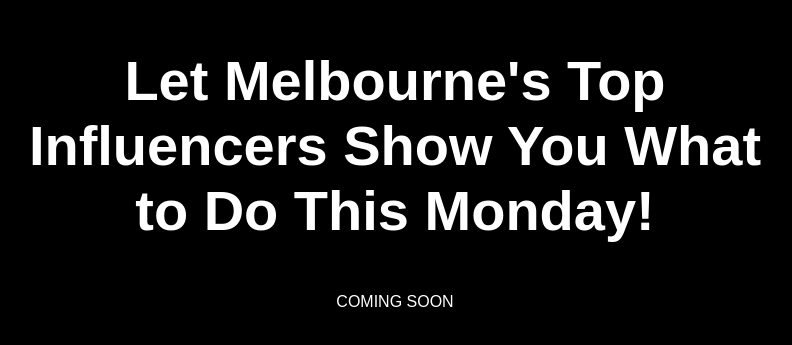
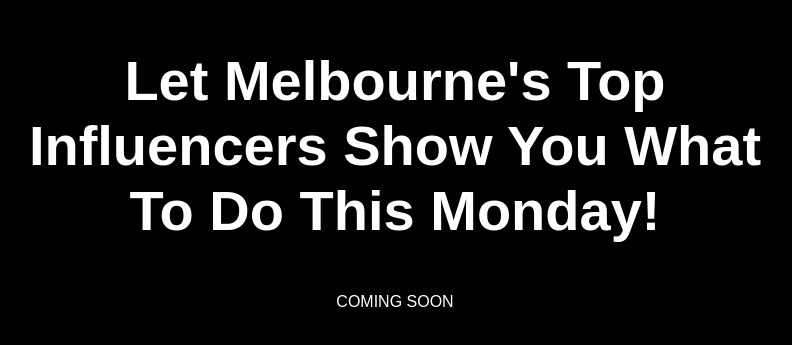
Before and after one commit to Adityainterface/Aditya-projects, a plain HTML site: page index.html in a window 1280 px wide. Shown: the part 221-566 px from the top of the page, without its empty margins (245-1037 px from the left). Drawn offline with Linux system fonts and the light colour scheme.

Commit message:
Update index.html

```diff
--- a/index.html
+++ b/index.html
@@ -98,7 +98,7 @@
 <body>
     <div class="hero">
     <div class="content">
-        <h1>Let Melbourne's Top Influencers Show You What to Do This Monday!</h1><br
+        <h1>Let Melbourne's Top Influencers Show You What To Do This Monday!</h1><br
         <div class="coming-soon">COMING SOON</div>
     </div>
 </div>
```
